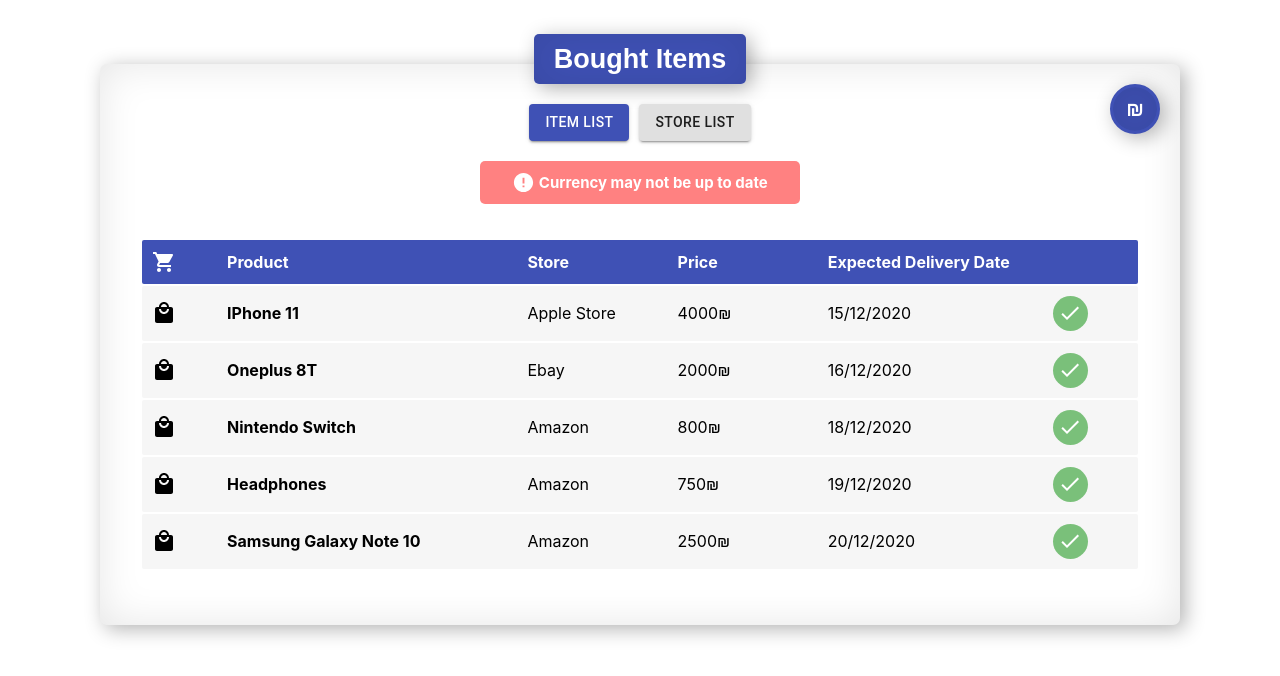
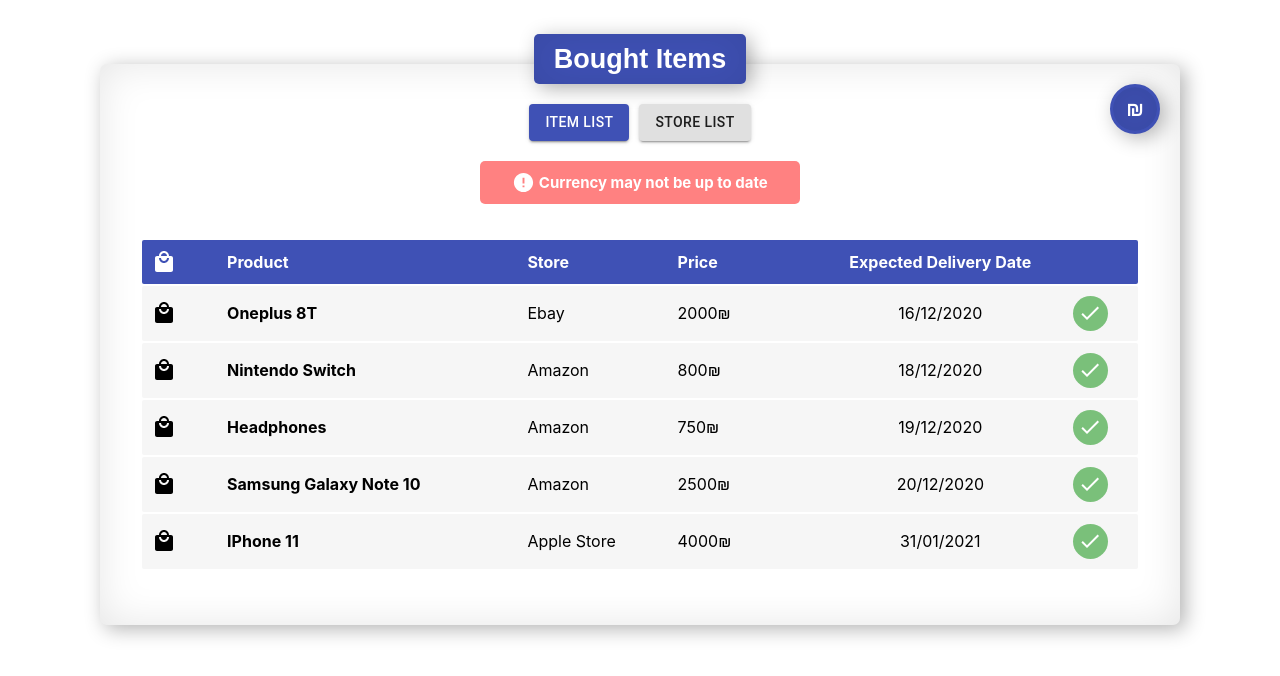
Before and after one commit to AmirDebbie/Amir-Debbie-15-12-2020, a React (Create React App) app in the folder shopping-tracker/: page /list in a window 1280 px wide. Shown: the top 676 px of the page. Built offline with nearby package versions, Linux system fonts and the light colour scheme; no server answers.

Commit message:
added store list

```diff
--- a/shopping-tracker/src/components/ItemList.js
+++ b/shopping-tracker/src/components/ItemList.js
@@ -6,7 +6,7 @@ import {
   TableHeader,
   StyledUl,
   StyledSpan,
-  StyledDiv,
+  StyledDivForList,
   ErrorDiv,
 } from "../styles/styledComponents";
 import IconButton from "@material-ui/core/IconButton";
@@ -48,18 +48,21 @@ function ItemList() {
       <StyledUl>
         <li>
           <TableHeader>
-            <ShoppingCartIcon />
+            <LocalMallIcon />
             <StyledSpan weight="bold">Product</StyledSpan>
             <StyledSpan weight="bold">Store</StyledSpan>
             <StyledSpan weight="bold">Price</StyledSpan>
-            <StyledSpan weight="bold">Expected Delivery Date</StyledSpan>
+            <StyledSpan center weight="bold">
+              Expected Delivery Date
+            </StyledSpan>
           </TableHeader>
         </li>
         {shoppingList
           .filter((item) => !item.received)
+          .sort((a, b) => a.deliveryDate - b.deliveryDate)
           .map((item) => (
             <li key={item.id}>
-              <StyledDiv>
+              <StyledDivForList>
                 <LocalMallIcon />
                 <StyledSpan weight="bold">{capitalize(item.name)}</StyledSpan>
                 <StyledSpan>{capitalize(item.store)}</StyledSpan>
@@ -67,10 +70,10 @@ function ItemList() {
                   {getPrice(item.priceInShekels)}
                   {currency.current === "ILS" ? "₪" : "$"}
                 </StyledSpan>
-                <StyledSpan>
+                <StyledSpan center>
                   {formatToIsraeliDate(item.deliveryDate)}
                 </StyledSpan>
-                <StyledSpan>
+                <StyledSpan center>
                   <Tooltip title="Check item as received">
                     <IconButton
                       style={{
@@ -85,7 +88,7 @@ function ItemList() {
                     </IconButton>
                   </Tooltip>
                 </StyledSpan>
-              </StyledDiv>
+              </StyledDivForList>
             </li>
           ))}
       </StyledUl>
--- a/shopping-tracker/src/components/StoreList.js
+++ b/shopping-tracker/src/components/StoreList.js
@@ -1,4 +1,4 @@
-import React from "react";
+import React, { useMemo } from "react";
 import { useDispatch, useSelector } from "react-redux";
 import { setList } from "../redux/actions";
 import { capitalize, formatToIsraeliDate } from "../helpers";
@@ -6,8 +6,8 @@ import {
   TableHeader,
   StyledUl,
   StyledSpan,
-  StyledDiv,
-  ErrorDiv,
+  StyledDivForList,
+  ListWrapper,
 } from "../styles/styledComponents";
 import IconButton from "@material-ui/core/IconButton";
 import Tooltip from "@material-ui/core/Tooltip";
@@ -17,78 +17,40 @@ import ShoppingCartIcon from "@material-ui/icons/ShoppingCart";
 import ErrorOutlinedIcon from "@material-ui/icons/ErrorOutlined";
 
 function StoreList() {
-  const dispatch = useDispatch();
   const { shoppingList, currency } = useSelector((state) => state);
-
-  const receiveItem = (id) => {
-    const list = shoppingList.map((item) => {
-      if (item.id === id) {
-        item.received = true;
-      }
-      return item;
+  const stores = useMemo(() => {
+    const storesArr = shoppingList.map((item) => item.store);
+    const storedObj = {};
+    storesArr.forEach((store) => {
+      storedObj[store] = storedObj[store] ? storedObj[store] + 1 : 1;
     });
-    dispatch(setList(list));
-  };
-
-  const getPrice = (priceInShekels) => {
-    return currency.current === "ILS"
-      ? priceInShekels
-      : Math.round(priceInShekels / currency.dif);
-  };
+    return storedObj;
+  }, [shoppingList]);
   return (
     <>
-      {currency.error.length > 0 && (
-        <ErrorDiv>
-          <ErrorOutlinedIcon style={{ width: "23px", height: "23px" }} />
-          &nbsp;
-          {currency.error}
-        </ErrorDiv>
-      )}
       <br />
+      <ListWrapper>
         <StyledUl>
           <li>
-          <TableHeader>
+            <TableHeader repeatFormula="1fr 3fr 2fr">
               <ShoppingCartIcon />
               <StyledSpan weight="bold">Store</StyledSpan>
-            <StyledSpan weight="bold">Store</StyledSpan>
-            <StyledSpan weight="bold">Price</StyledSpan>
-            <StyledSpan weight="bold">Expected Delivery Date</StyledSpan>
+              <StyledSpan center weight="bold">
+                Product Amount
+              </StyledSpan>
             </TableHeader>
           </li>
-        {shoppingList
-          .filter((item) => !item.received)
-          .map((item) => (
-            <li key={item.id}>
-              <StyledDiv>
-                <LocalMallIcon />
-                <StyledSpan weight="bold">{capitalize(item.name)}</StyledSpan>
-                <StyledSpan>{capitalize(item.store)}</StyledSpan>
-                <StyledSpan>
-                  {getPrice(item.priceInShekels)}
-                  {currency.current === "ILS" ? "₪" : "$"}
-                </StyledSpan>
-                <StyledSpan>
-                  {formatToIsraeliDate(item.deliveryDate)}
-                </StyledSpan>
-                <StyledSpan>
-                  <Tooltip title="Check item as received">
-                    <IconButton
-                      style={{
-                        height: 35,
-                        width: 35,
-                        backgroundColor: "rgba(0,140,0, 0.5)",
-                        color: "white",
-                      }}
-                      onClick={() => receiveItem(item.id)}
-                    >
-                      <CheckIcon />
-                    </IconButton>
-                  </Tooltip>
-                </StyledSpan>
-              </StyledDiv>
+          {Object.keys(stores).map((store) => (
+            <li key={store}>
+              <StyledDivForList repeatFormula="1fr 3fr 2fr">
+                <ShoppingCartIcon />
+                <StyledSpan weight="bold">{capitalize(store)}</StyledSpan>
+                <StyledSpan center>{stores[store]}</StyledSpan>
+              </StyledDivForList>
             </li>
           ))}
         </StyledUl>
+      </ListWrapper>
     </>
   );
 }
--- a/shopping-tracker/src/redux/reducers/shoppingListReducer.js
+++ b/shopping-tracker/src/redux/reducers/shoppingListReducer.js
@@ -6,7 +6,7 @@ const shoppingListMock = [
     name: "iPhone 11",
     store: "Apple Store",
     priceInShekels: 4000,
-    deliveryDate: Date.now(),
+    deliveryDate: Date.now() + 4000000000,
     received: false,
   },
   {
--- a/shopping-tracker/src/styles/styledComponents.js
+++ b/shopping-tracker/src/styles/styledComponents.js
@@ -44,9 +44,10 @@ export const StyledUl = styled.ul`
 
 export const StyledSpan = styled.span`
   font-weight: ${(props) => props.weight === "bold" && "bold"};
+  text-align: ${(props) => props.center && "center"};
 `;
 
-export const StyledDiv = styled.div`
+export const StyledDivForList = styled.div`
   display: grid;
   grid-template-columns: ${(props) =>
     props.repeatFormula
@@ -60,7 +61,7 @@ export const StyledDiv = styled.div`
   margin: 2px;
 `;
 
-export const TableHeader = styled(StyledDiv)`
+export const TableHeader = styled(StyledDivForList)`
   background-color: #3f51b5;
   color: white;
 `;
@@ -98,7 +99,15 @@ export const StyledCurrencyButton = styled.button`
   box-shadow: 5px 4px 20px rgba(0, 0, 0, 0.3), 0 0 40px rgba(0, 0, 0, 0.1) inset;
 
   &:hover {
-    color: #3f51b5;
-    background-color: white;
+    background-color: #3f51a5;
+    box-shadow: 3px 2px 20px rgba(0, 0, 0, 0.5),
+      0 0 40px rgba(0, 0, 0, 0.1) inset;
   }
 `;
+
+export const ListWrapper = styled.div`
+  width: 50%;
+  min-width: 300px;
+  max-width: 600px;
+  margin: 0 auto;
+`;
```
Also changed, not shown: 1 other file (tests, documents, lock files or other folders). Lines whose indentation alone changed are shown as unchanged.
